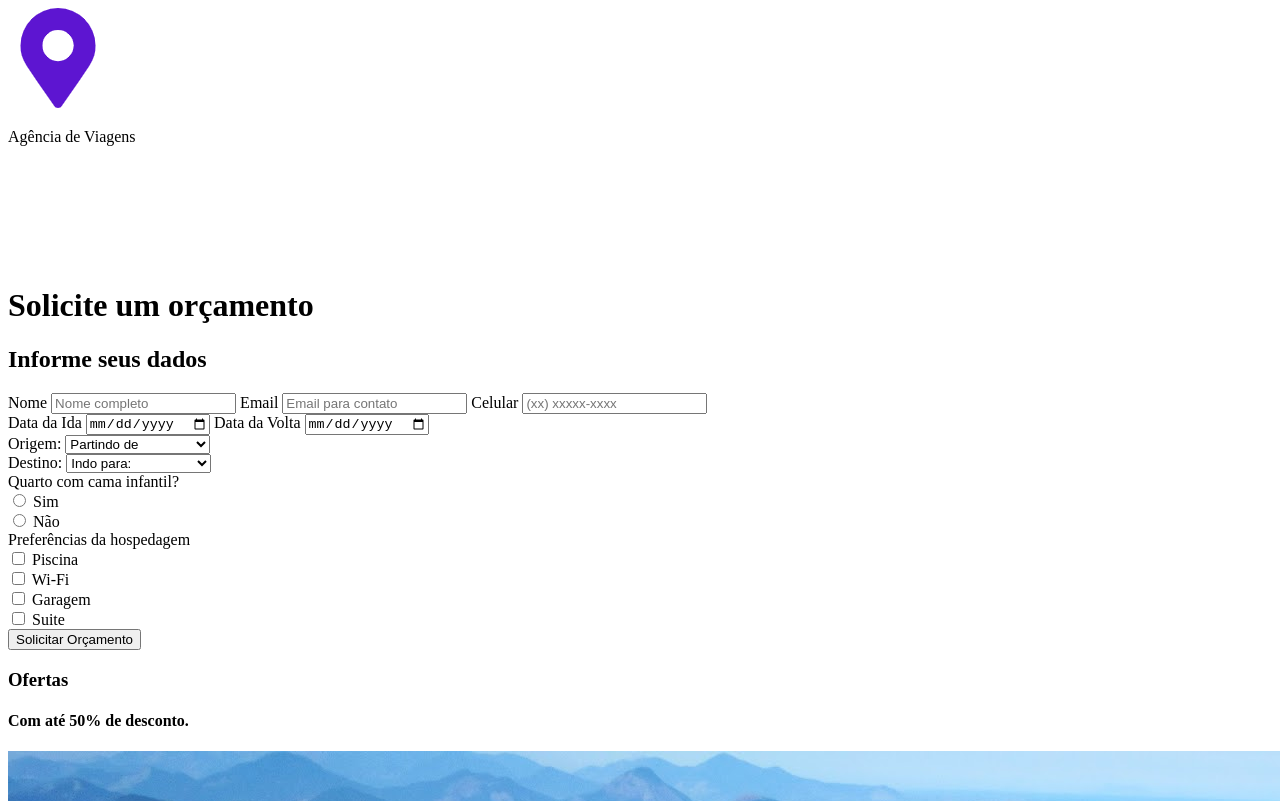
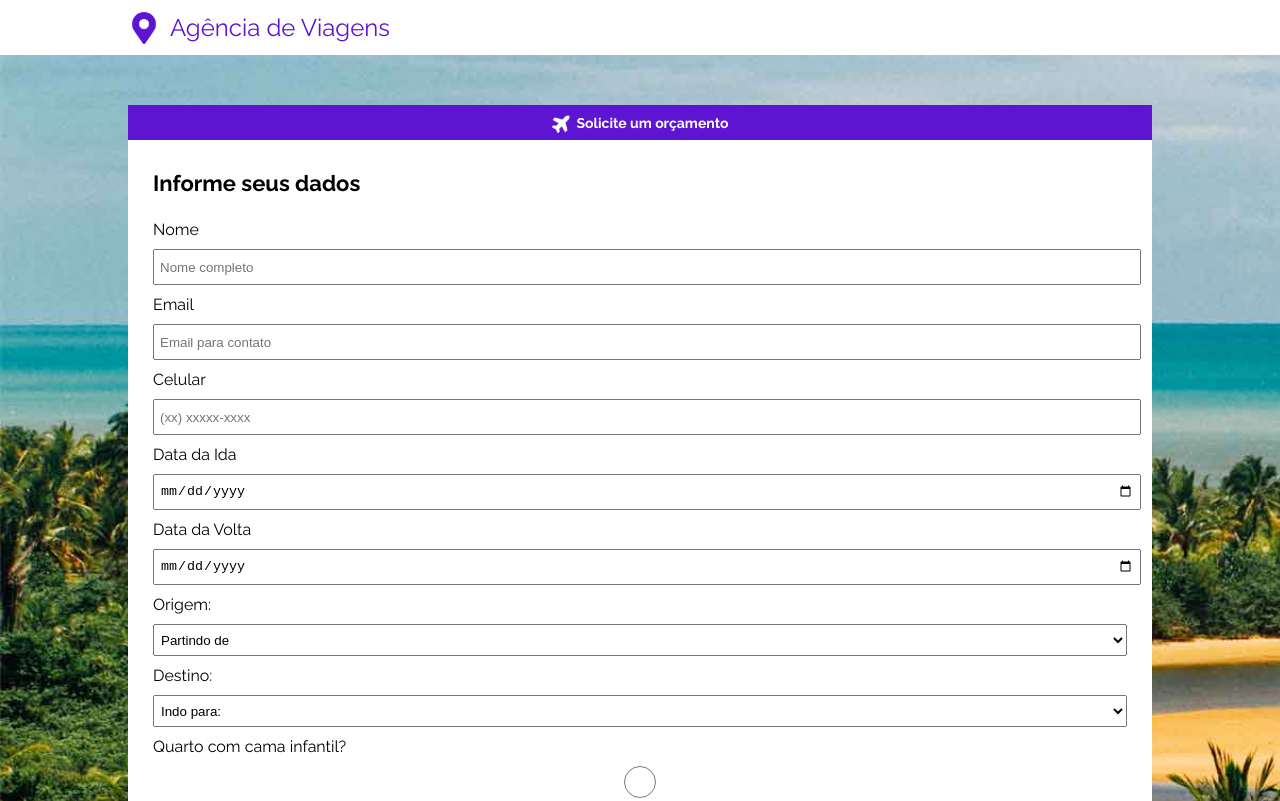
Before and after one commit to RogerioCarvalhaes/Projeto_DevMedia_AgenciaDeViagens, a plain HTML site: page index.html in a window 1280 px wide. Shown: the top 801 px of the page. Drawn offline with Linux system fonts and the light colour scheme; a web font is replaced by a local one.

Commit message:
inicio da estilização
Foi feito css do topo e iniciado o formulário.

```diff
--- /dev/null
+++ b/CSS/estilo.css
@@ -0,0 +1,109 @@
+*{
+    margin: 0;
+    padding: 0;
+}
+
+body {
+    font-family: 'Raleway', sans-serif;
+    background-color: #80808029;
+}
+
+.tamanho-limite {
+    max-width: 1024px;
+}
+
+/* topo */
+header {
+    width: 100%;
+    height: 55px;
+    background-color: #fff;
+    display: flex;
+    align-items: center;
+    justify-content: center;
+}
+
+.container-topo {
+    width: 100%;
+    height: 100%;
+    display: flex;
+    align-items: center;
+}
+
+.container-topo img {
+    width: 32px;
+    height: 32px;
+}
+
+.container-topo p {
+    font-size: 24px;
+    color: #5d15d1;
+    margin-left: 10px;
+}
+
+/* formulário */
+main {
+    width: 100%;
+    height: auto;
+    background-image: url('../Imagens/bahia.jpg');
+    background-repeat: no-repeat;
+    background-size: cover;
+    padding: 50px 0;
+    align-items: center;
+}
+
+.container-formulario {
+    margin: 0 auto;
+    width: 100%;
+    height: auto;
+    background-color: #fff;
+}
+
+.titulo-formulario {
+    width: 100%;
+    height: 35px;
+    background-color: #5d15d1;
+    display: flex;
+    align-items: center;
+    justify-content: center;
+}
+
+.titulo-formulario img {
+    width: 20px;
+    height: 20px;
+    transform: rotate(-45deg);
+}
+
+h1 {
+    font-size: 14px;
+    color: #fff;
+    margin-left: 5px;
+}
+
+form {
+    padding: 30px 25px 20px;
+    display: flex;
+    flex-direction: column;
+}
+
+h2 {
+    font-size: 22px;
+    margin-bottom: 24px;
+}
+
+label {
+    font-size: 16px;
+}
+
+input, select {
+    height: 32px;
+    margin: 10px 0;
+    width: 100%;
+}
+
+input {
+    padding: 0 5px;
+}
+
+select {
+    padding: 0 3px;
+}
--- a/index.html
+++ b/index.html
@@ -2,28 +2,29 @@
 <html lang="pt-br">
 <head>
     <meta charset="UTF-8">
+    <link rel="preconnect" href="https://fonts.googleapis.com">
+    <link rel="preconnect" href="https://fonts.gstatic.com" crossorigin>
+    <link href="https://fonts.googleapis.com/css2?family=Poppins:ital,wght@0,100;0,200;0,300;0,400;0,500;0,600;0,700;0,800;0,900;1,100;1,200;1,300;1,400;1,500;1,600;1,700;1,800;1,900&family=Raleway:ital,wght@0,100..900;1,100..900&family=Shojumaru&display=swap" rel="stylesheet">
     <meta name="description" content="A Agência de Viagens encontra o hotel certo para você!">
     <meta name="viewport" content="width=device-width, initial-scale=1.0">
+    <link rel="stylesheet" href="./CSS/estilo.css">
     <title>Agência de Viagens</title>
 </head>
 <body>
     <header>
-        <div>
-            <div>
+        <div class="tamanho-limite container-topo">
             <img src="./Imagens/local-logo.png" alt="logo maps colorido">
-            </div>
             <p>Agência de Viagens</p>
         </div>
     </header>
     <main>
-        <div>
-            <div>
+        <div class="tamanho-limite container-formulario">
+            <div class="titulo-formulario">
                 <img src="./Imagens/aviao.png" alt="ícone de avião">
-            </div>
                 <h1>Solicite um orçamento</h1>
             </div>
+            <form method="post" action="https://www.devmedia.com.br/codigos/missao/front-end/agencia-de-viagens/">
                 <h2>Informe seus dados</h2>
-        <form method="post" action="https://www.devmedia.com.br/codigos/missao/front-end/agencia-de-viagens/">
                 <label>Nome</label>
                 <input type="text" name="nome" placeholder="Nome completo" required>
 
@@ -43,7 +44,7 @@
                 <div>
                     <div>
                         <label>Origem:</label>
-                    <select name="origem" required>
+                        <select class="tamanho" name="origem" required>
                             <option value="">Partindo de</option>
                             <option value="AC">Acre</option>
                             <option value="AL">Alagoas</option>
@@ -76,7 +77,7 @@
                     </div>
                     <div>
                         <label>Destino:</label>
-                    <select name="destino" required>
+                        <select class="tamanho" name="destino" required>
                             <option value="">Indo para:</option>
                             <option value="AC">Acre</option>
                             <option value="AL">Alagoas</option>
@@ -142,6 +143,7 @@
                 </div>
                 <button type="submit">Solicitar Orçamento</button>
             </form>
+        </div>
     </main>
 <!--  área de ofertas -->
     <section>
```
Lines whose indentation alone changed are shown as unchanged.
